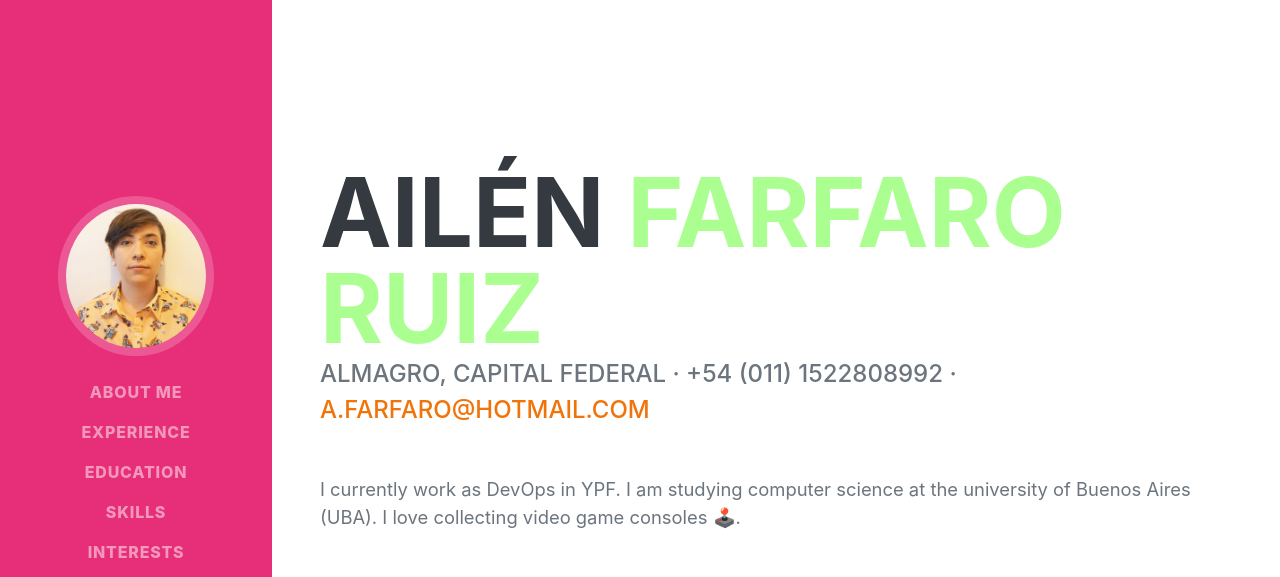
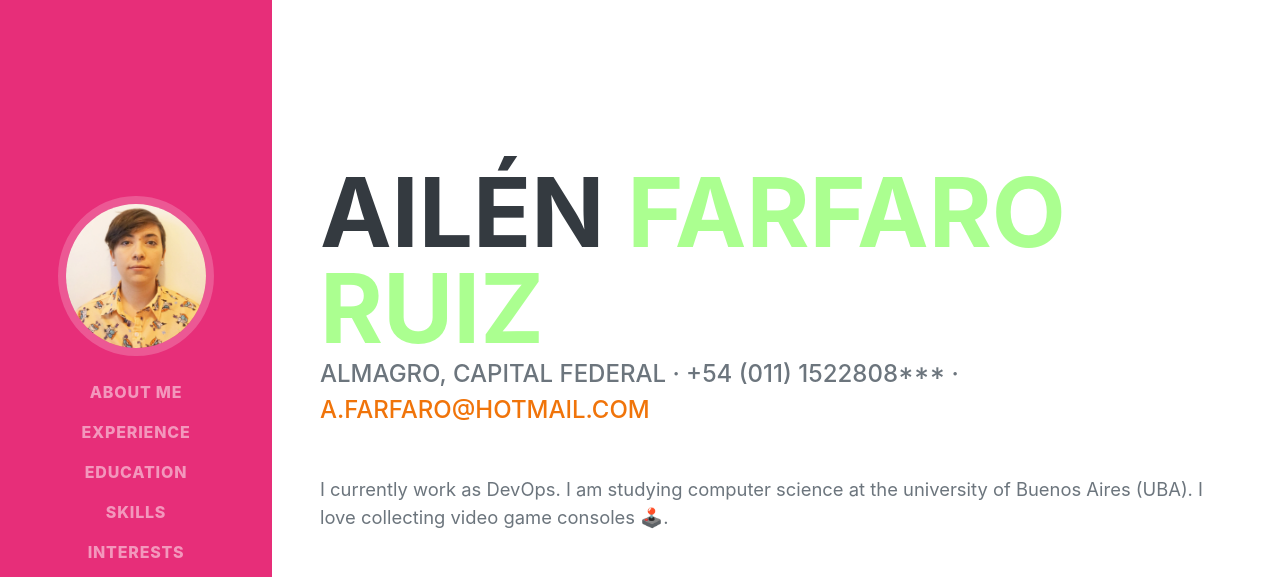
Before and after one commit to farfaro/miCV, a plain HTML site: page index.html in a window 1280 px wide. Shown: the top 577 px of the page. Drawn offline with nearby package versions, Linux system fonts and the light colour scheme; a web font is replaced by a local one.

Commit message:
Chau tel

```diff
--- a/index.html
+++ b/index.html
@@ -44,10 +44,10 @@
                     <span class="apellido">Farfaro Ruiz</span>
                     </h1>
                     <div class="subheading mb-5">
-                        Almagro, Capital Federal · +54 (011) 1522808992 ·
+                        Almagro, Capital Federal · +54 (011) 1522808*** ·
                         <a href="mailto:name@email.com">a.farfaro@hotmail.com</a>
                     </div>
-                    <p class="lead mb-5">I currently work as DevOps in YPF. I am studying computer science at the university of Buenos Aires (UBA).
+                    <p class="lead mb-5">I currently work as DevOps. I am studying computer science at the university of Buenos Aires (UBA).
                         I love collecting video game consoles 🕹️.
                     </p>
                     <div class="social-icons">
```
